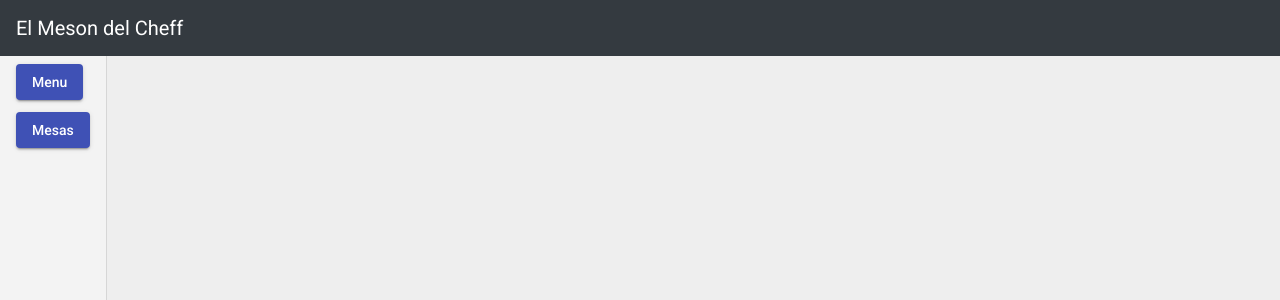
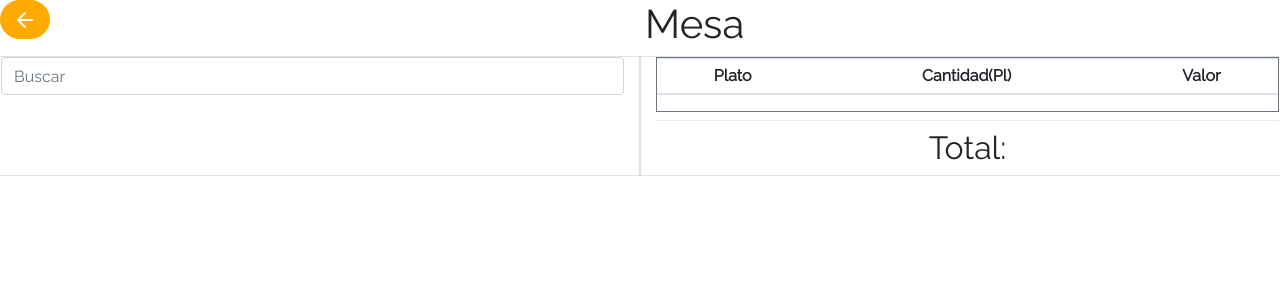
Before and after one commit to AngieVGS/Restaurante, an Angular app in the folder El_Meson_del_Cheff frontend/elMesondelCheff/: page /app-pedidos in a window 1280 px wide. Before the commit this address led to /. Shown: the top 300 px of the page. Built offline with nearby package versions, Linux system fonts and the light colour scheme.

Commit message:
el de los pedidos

```diff
--- a/El_Meson_del_Cheff frontend/elMesondelCheff/src/app/AgregarPedido/pedidos/pedidos.component.css
+++ b/El_Meson_del_Cheff frontend/elMesondelCheff/src/app/AgregarPedido/pedidos/pedidos.component.css
@@ -0,0 +1,5 @@
+#maxH {
+    height: 1000px;
+    /*width: 200px;*/
+    overflow-y: scroll;
+}
--- a/El_Meson_del_Cheff frontend/elMesondelCheff/src/app/AgregarPedido/pedidos/pedidos.component.html
+++ b/El_Meson_del_Cheff frontend/elMesondelCheff/src/app/AgregarPedido/pedidos/pedidos.component.html
@@ -1,4 +1,53 @@
-<div class="col">
-    <div class="row border border-dark"></div>
-    <div class="row border border-info"></div>
+<div class="row">
+    <div class="col-1">
+        <button class="rounded-pill btn boton-naranja-full">
+            <svg xmlns="http://www.w3.org/2000/svg" width="24" height="24" viewBox="0 0 24 24" fill="none"
+                stroke="currentColor" stroke-width="2" stroke-linecap="round" stroke-linejoin="round"
+                class="feather feather-arrow-left">
+                <line x1="19" y1="12" x2="5" y2="12" />
+                <polyline points="12 19 5 12 12 5" /></svg>
+        </button>
+    </div>
+    <div class="col-11 text-center">
+        <h1>Mesa</h1>
+    </div>
 </div>
+<div class="row">
+    <div class="col-6 border ">
+        <div class="input-group">
+            <input type="text" class="form-control" placeholder="Buscar">
+        </div>
+    </div>
+    <div class="col-6 border ">
+        <div class="lista border border-secondary" id="divTablaMiembros">
+            <div class="">
+                <div class="table-responsive">
+                    <table class="table table-hover table-sm row-border hover" id="tablaMiembros">
+                        <thead class="text-center fondo">
+                            <tr class="">
+                                <th>Plato</th>
+                                <th>Cantidad(Pl)</th>
+                                <th>Valor</th>
+                            </tr>
+                        </thead>
+                        <tbody>
+                            <!--
+                            <tr *ngFor="let pedido of pedidos | filter: buscarPedidoFiltro" class="text-center">
+                                <td class="text-center">{{pedido.nombre}}</td>
+                                <td class="text-center">{{pedido.cantidad}}</td>
+                                <td class="text-center">{{pedido.valor}}</td>
+                            </tr>
+                             -->
+                        </tbody>
+                    </table>
+                </div>
+            </div>
+        </div>
+        <div>
+            <div class="dropdown-divider linea linea-final"></div>
+            <div class="text-center">
+                <h2>Total:</h2>
+            </div>
+        </div>
+    </div>
+</div>
--- a/El_Meson_del_Cheff frontend/elMesondelCheff/src/app/app-routing.module.ts
+++ b/El_Meson_del_Cheff frontend/elMesondelCheff/src/app/app-routing.module.ts
@@ -5,13 +5,15 @@ import { VerMesasComponent } from './Mesas/ver-mesas/ver-mesas.component';
 import { LoginComponent } from './login/login.component';
 import { ConfirmEmailComponent } from './login/confirm-email/confirm-email.component';
 import { AgregarPedidoComponent } from './AgregarPedido/agregar-pedido.component';
+import { PedidosComponent } from './AgregarPedido/pedidos/pedidos.component';
 
 const routes: Routes = [
   {path: 'verMenu', component: VerPlatosComponent},
   {path: 'verMesas', component: VerMesasComponent},
   {path: 'login', component: LoginComponent},
   {path: 'app-confirm-email', component: ConfirmEmailComponent},
-  {path: 'agregarPedido', component: AgregarPedidoComponent}
+  {path: 'agregarPedido', component: AgregarPedidoComponent},
+  {path: 'app-pedidos', component: PedidosComponent},
 ];
 
 @NgModule({
--- a/El_Meson_del_Cheff frontend/elMesondelCheff/src/app/app.component.html
+++ b/El_Meson_del_Cheff frontend/elMesondelCheff/src/app/app.component.html
@@ -1,4 +1,7 @@
-<nav class="navbar navbar-expand-md navbar-dark bg-dark fixed-top">
-  <a class="navbar-brand" href="#">El Meson del Cheff</a>
+<!-- <nav class="navbar navbar-expand-md navbar-dark bg-dark fixed-top">
+    <a class="navbar-brand" href="#">El Meson del Cheff</a>
 </nav>
+
 <app-side-nav></app-side-nav>
+-->
+<app-pedidos></app-pedidos>
--- a/El_Meson_del_Cheff frontend/elMesondelCheff/src/app/app.component.ts
+++ b/El_Meson_del_Cheff frontend/elMesondelCheff/src/app/app.component.ts
@@ -10,7 +10,7 @@ export class AppComponent {
   title = 'El Meson Del Cheff';
 
   constructor(private router: Router) {
-    //this.goToLogin();
+    //this.irVerPedidos();
   }
 
   VerMenu() {
@@ -25,5 +25,9 @@ export class AppComponent {
     this.router.navigate(['login']);
   }
 
+  irVerPedidos(){
+    this.router.navigate(['app-pedidos']);
+  }
+
 
 }
--- a/El_Meson_del_Cheff frontend/elMesondelCheff/src/index.html
+++ b/El_Meson_del_Cheff frontend/elMesondelCheff/src/index.html
@@ -1,15 +1,17 @@
 <!doctype html>
 <html lang="en">
+
 <head>
     <meta charset="utf-8">
     <title>El Meson Del Cheff</title>
     <base href="/">
     <meta name="viewport" content="width=device-width, initial-scale=1">
     <link rel="icon" type="image/x-icon" href="favicon.ico">
-  <link href="https://fonts.googleapis.com/css?family=Roboto:300,400,500&display=swap" rel="stylesheet">
+    <link href="https://fonts.googleapis.com/css?family=Raleway&display=swap" rel="stylesheet">
     <link href="https://fonts.googleapis.com/icon?family=Material+Icons" rel="stylesheet">
     <link rel="stylesheet" href="https://stackpath.bootstrapcdn.com/bootstrap/4.4.1/css/bootstrap.min.css" integrity="sha384-Vkoo8x4CGsO3+Hhxv8T/Q5PaXtkKtu6ug5TOeNV6gBiFeWPGFN9MuhOf23Q9Ifjh" crossorigin="anonymous">
 </head>
+
 <body>
     <app-root>
     </app-root>
@@ -17,4 +19,5 @@
     <script src="https://cdn.jsdelivr.net/npm/popper.js@1.16.0/dist/umd/popper.min.js" integrity="sha384-Q6E9RHvbIyZFJoft+2mJbHaEWldlvI9IOYy5n3zV9zzTtmI3UksdQRVvoxMfooAo" crossorigin="anonymous"></script>
     <script src="https://stackpath.bootstrapcdn.com/bootstrap/4.4.1/js/bootstrap.min.js" integrity="sha384-wfSDF2E50Y2D1uUdj0O3uMBJnjuUD4Ih7YwaYd1iqfktj0Uod8GCExl3Og8ifwB6" crossorigin="anonymous"></script>
 </body>
+
 </html>
--- a/El_Meson_del_Cheff frontend/elMesondelCheff/src/styles.css
+++ b/El_Meson_del_Cheff frontend/elMesondelCheff/src/styles.css
@@ -7,7 +7,7 @@ body {
 
 body {
     margin: 0;
-    font-family: Roboto, "Helvetica Neue", sans-serif;
+    font-family: 'Raleway', sans-serif;
 }
 
 .texto-link-naranja {
@@ -29,3 +29,7 @@ body {
     background: #da9202;
     border-color: #da9202;
 }
+
+.linea {
+    background-color: black;
+}
```
Lines whose indentation alone changed are shown as unchanged.
